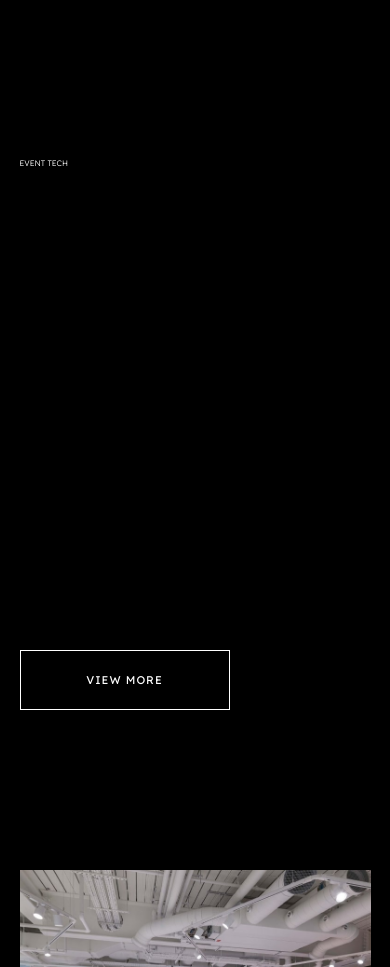
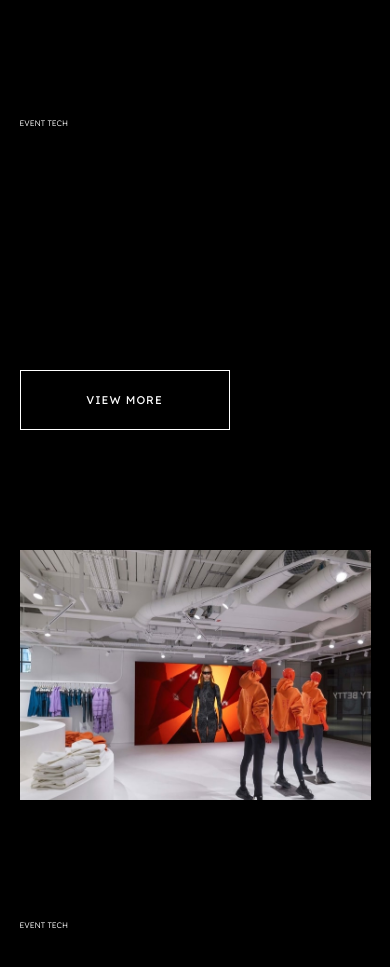
Before and after one commit to Voxel-Studio/three-playground, a Next.js app: page /about in a window 390 px wide. Shown: the part 3461-4428 px from the top of the page. Built offline with nearby package versions, Linux system fonts and the light colour scheme.

Commit message:
fix about responsive

```diff
--- a/styles/About.module.css
+++ b/styles/About.module.css
@@ -280,6 +280,10 @@
     display: none;
   }
 
+  .bts {
+    display: none;
+  }
+
   .fullImg {
     width: 100%;
     margin-left: 0;
@@ -313,7 +317,7 @@
 
   .mobileRow div {
     margin-left: 0;
-		margin-bottom: 40px;
+    /* margin-bottom: 40px; */
   }
 }
 
--- a/styles/globals.css
+++ b/styles/globals.css
@@ -280,7 +280,7 @@ h4 {
 } */
 
 .sectionHeader {
-  /* margin-bottom: 80px; */
+  width: 100%;
 }
 
 .carousel {
```
Lines whose indentation alone changed are shown as unchanged.
